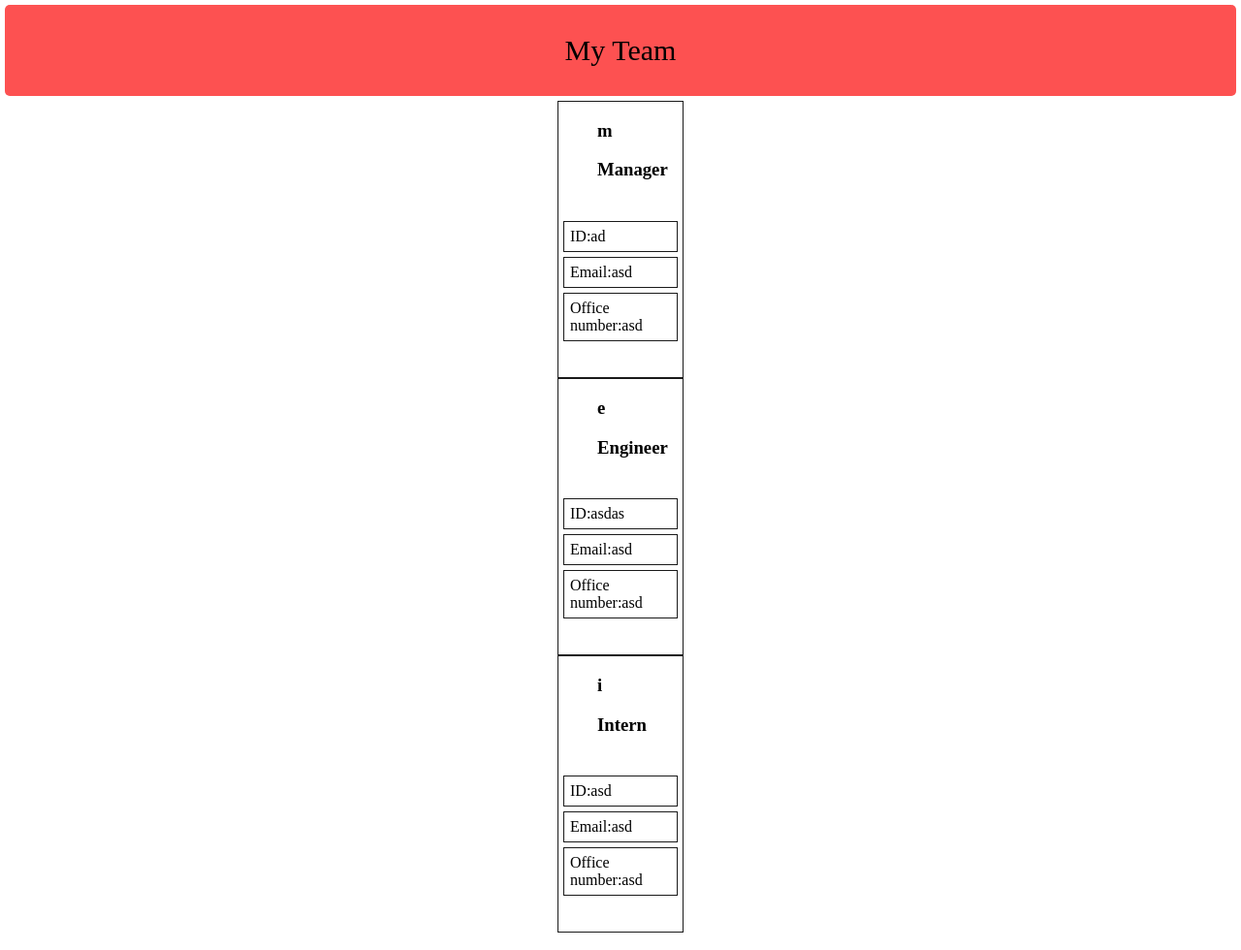
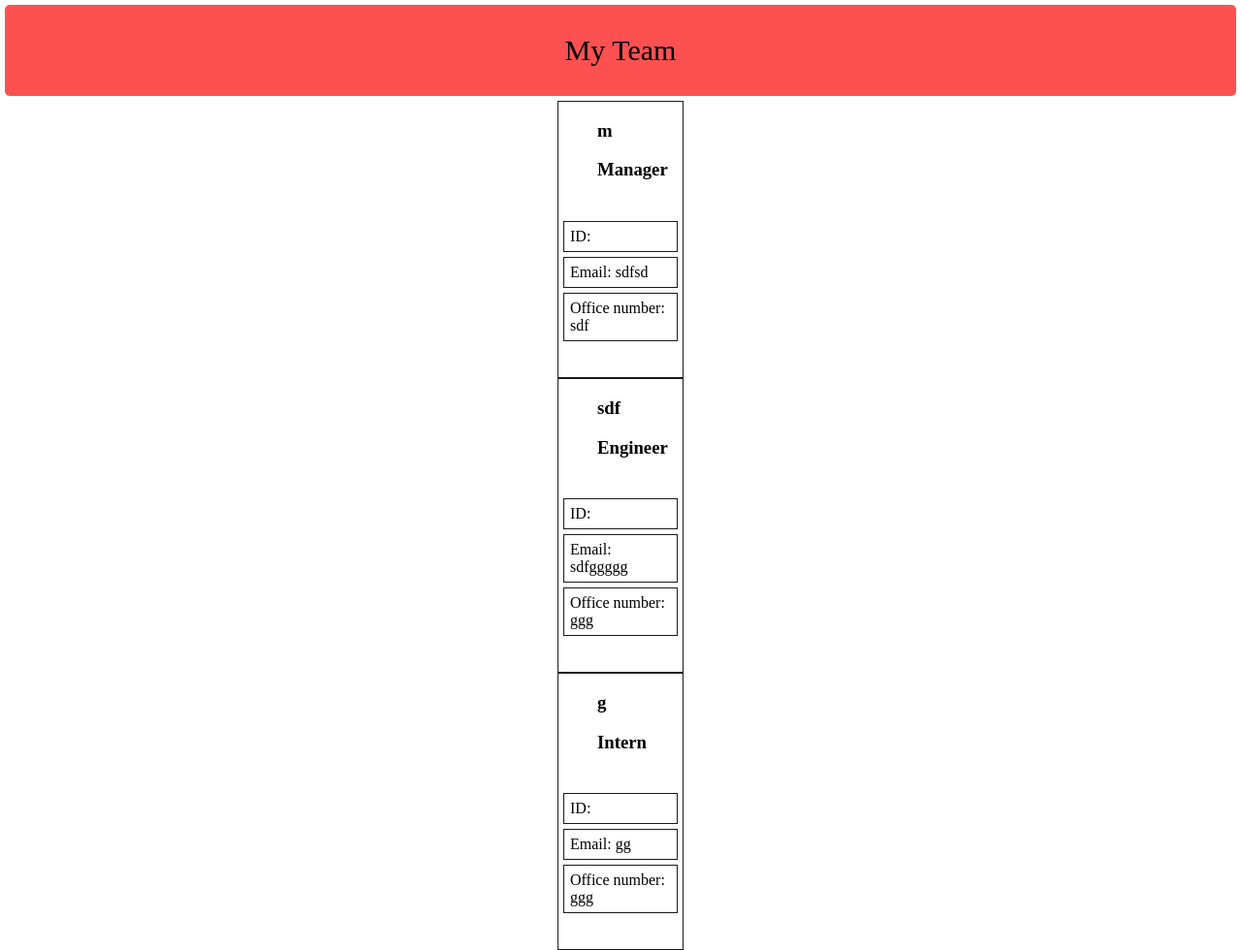
Before and after one commit to MatthewC86/team-info, a website: page index.html in a window 1280 px wide. Shown: the whole page at 97% size. Drawn offline with Linux system fonts and the light colour scheme.

```diff
--- a/index.html
+++ b/index.html
@@ -15,9 +15,9 @@
                     <ul>
                         <h3 class='card-text' id='employee-name'>m</h3>
                         <h3 class='card-text' id='occupation'>Manager</h3></ul><br>
-                        <ol class='card-footer' id='id'>ID:ad</ol>
-                        <ol class='card-footer' id='email'>Email:asd</ol>
-                        <ol class='card-footer' id='office-number'>Office number:asd</ol>
+                        <ol class='card-footer' id='id'>ID: </ol>
+                        <ol class='card-footer' id='email'>Email: sdfsd</ol>
+                        <ol class='card-footer' id='office-number'>Office number: sdf</ol>
                     </ul>
                 </div>
             </div>
@@ -25,11 +25,11 @@
         <div class='container'>
             <div class='card'>
                 <ul>
-                    <h3 class='card-text' id='employee-name'>e</h3>
+                    <h3 class='card-text' id='employee-name'>sdf</h3>
                     <h3 class='card-text' id='occupation'>Engineer</h3></ul><br>
-                    <ol class='card-footer' id='id'>ID:asdas</ol>
-                    <ol class='card-footer' id='email'>Email:asd</ol>
-                    <ol class='card-footer' id='office-number'>Office number:asd</ol>
+                    <ol class='card-footer' id='id'>ID: </ol>
+                    <ol class='card-footer' id='email'>Email: sdfggggg</ol>
+                    <ol class='card-footer' id='office-number'>Office number: ggg</ol>
                 </ul>
             </div>
         </div>
@@ -37,11 +37,11 @@
         <div class='container'>
             <div class='card'>
                 <ul>
-                    <h3 class='card-text' id='employee-name'>i</h3>
+                    <h3 class='card-text' id='employee-name'>g</h3>
                     <h3 class='card-text' id='occupation'>Intern</h3></ul><br>
-                    <ol class='card-footer' id='id'>ID:asd</ol>
-                    <ol class='card-footer' id='email'>Email:asd</ol>
-                    <ol class='card-footer' id='office-number'>Office number:asd</ol>
+                    <ol class='card-footer' id='id'>ID: </ol>
+                    <ol class='card-footer' id='email'>Email: gg</ol>
+                    <ol class='card-footer' id='office-number'>Office number: ggg</ol>
                 </ul>
             </div>
         </div>
```
Also changed, not shown: index.js (+9 -9 lines).
